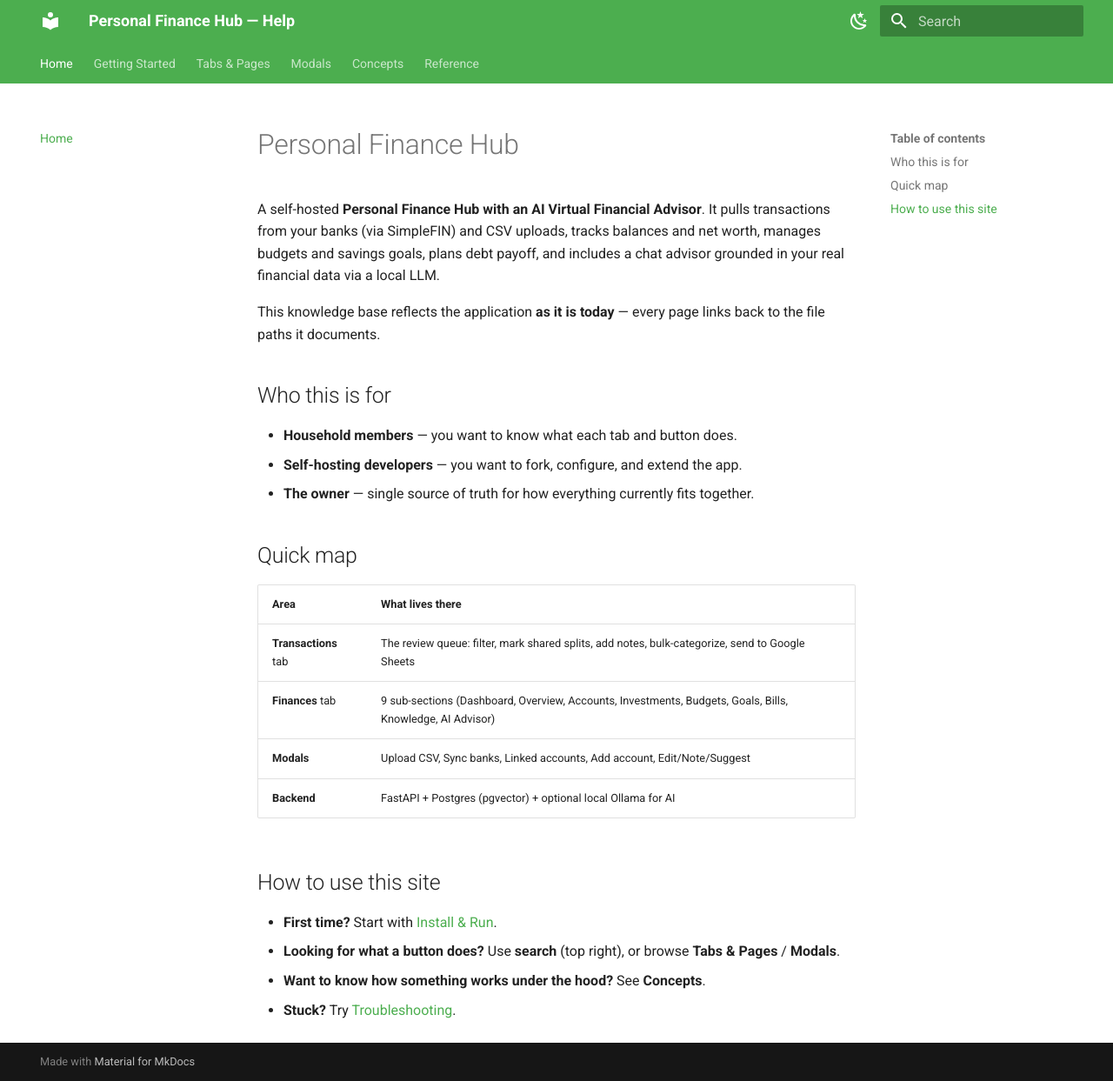
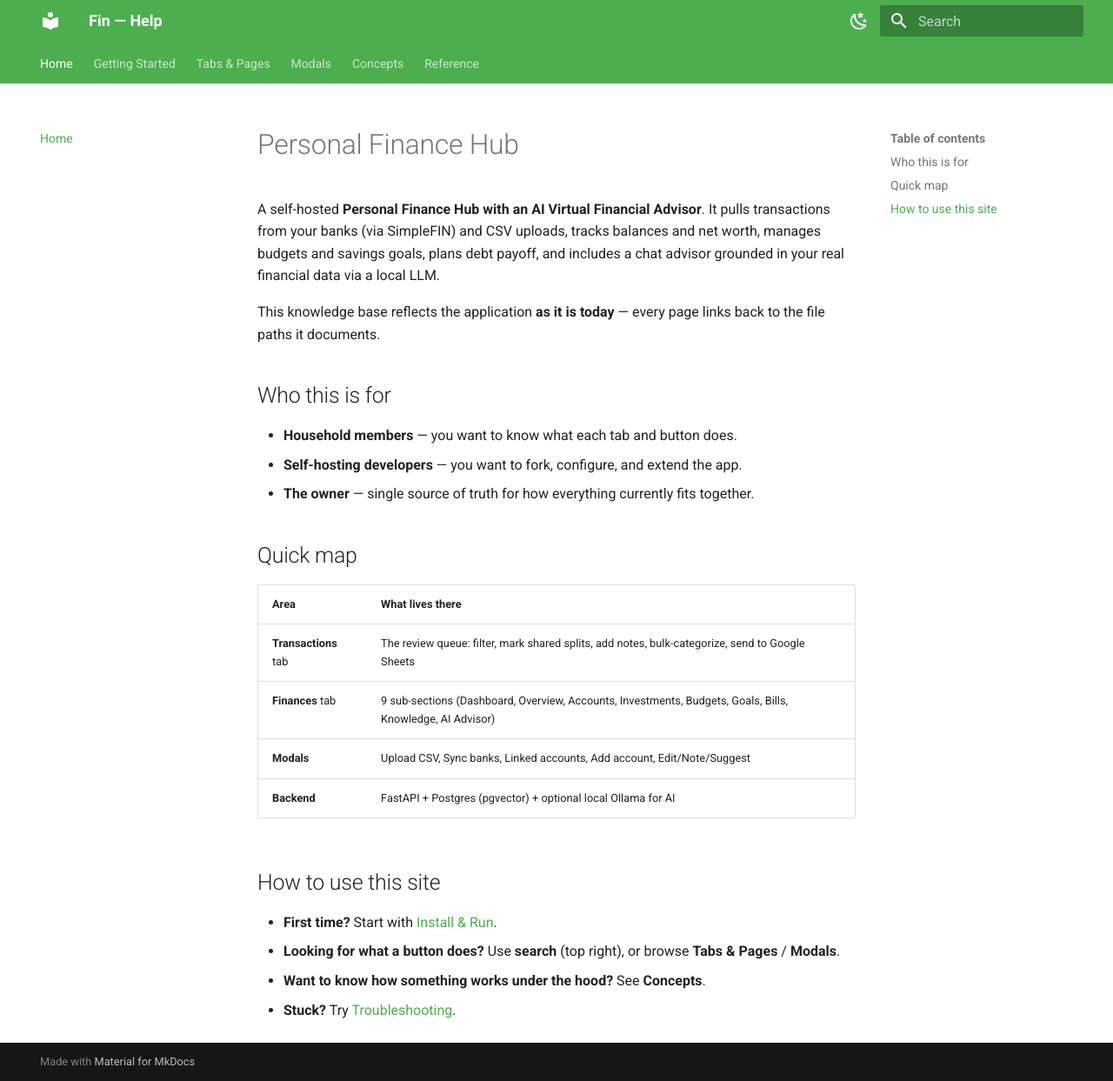
Before and after one commit to lvvargas-aponte/csv-teller-expense-hub, an MkDocs documentation site: the page built from docs/index.md, in a window 1280 px wide and 1243 px high. Shown: the whole window at 87% size. Built offline with MkDocs 1.6.1 and Material for MkDocs 9.7.7, drawn with Linux system fonts in a browser that asks for light colours.

Commit message:
docs: rename product name to Fin in README and docs site chrome
README.md's H1 and mkdocs.yml's site_name/site_description still said
"Bank Statement & Shared Expense Tracker" / "Personal Finance Hub" even
after the UI wordmark became Fin. The docs site is served by the backend
at /help, so site_name is user-facing chrome, and the README H1 is the
repo's front door — both needed the same rename.

Identifiers (expense_hub DB name, csv-teller-expense-hub path,
DATABASE_URL examples) are left untouched.

```diff
--- a/mkdocs.yml
+++ b/mkdocs.yml
@@ -1,5 +1,5 @@
-site_name: Personal Finance Hub — Help
-site_description: User and developer knowledge base for the Personal Finance Hub with AI Virtual Financial Advisor.
+site_name: Fin — Help
+site_description: User and developer knowledge base for Fin, a personal finance app with a local AI virtual financial advisor.
 site_url: http://localhost:8000/help/
 docs_dir: docs
 site_dir: site
```
Also changed, not shown: README.md (+2 -1 lines).
